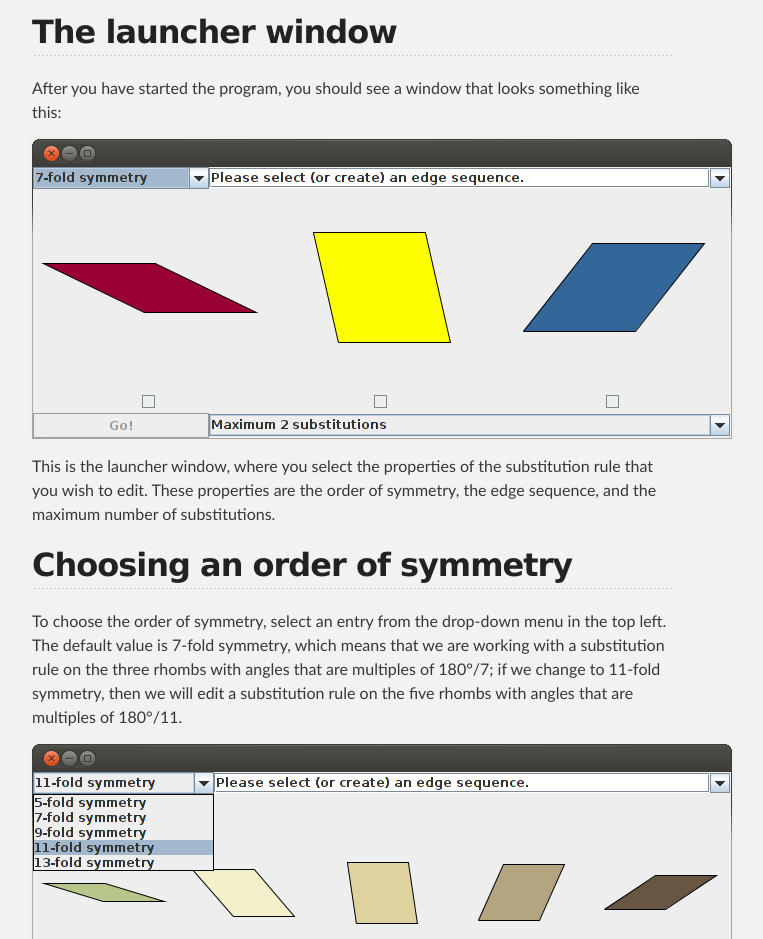
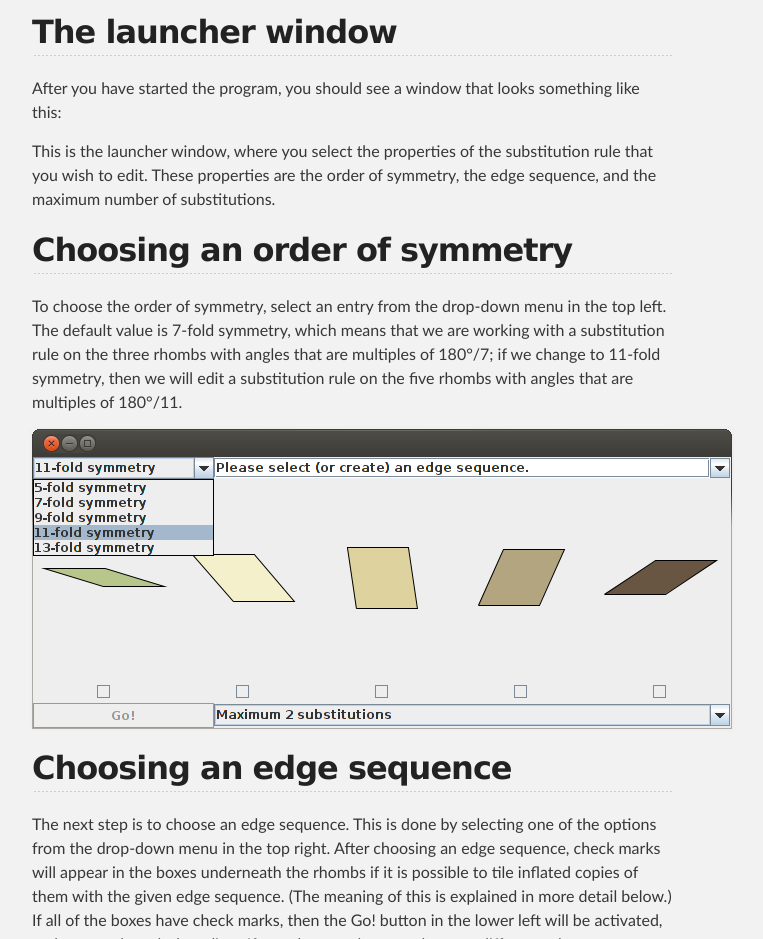
Before and after one commit to maloneyg/Substitution-Editor, a plain HTML site: page manual/manual.html in a window 1280 px wide. Shown: the part 771-1710 px from the top of the page, without its empty margins (288-1051 px from the left). Drawn offline with Linux system fonts and the light colour scheme.

Commit message:
Trying to update manual.

```diff
--- a/manual/manual.html
+++ b/manual/manual.html
@@ -52,7 +52,6 @@ in the terminal, after navigating to the directory where the .jar file is locate
 
 <p>After you have started the program, you should see a window that looks something like this:</p>
 
-<p><img src="./launcher01.png" alt="The launcher window"></p>
 
 <p>This is the launcher window, where you select the properties of the substitution rule that you wish to edit.  These properties are the order of symmetry, the edge sequence, and the maximum number of substitutions.  </p>
 
```
